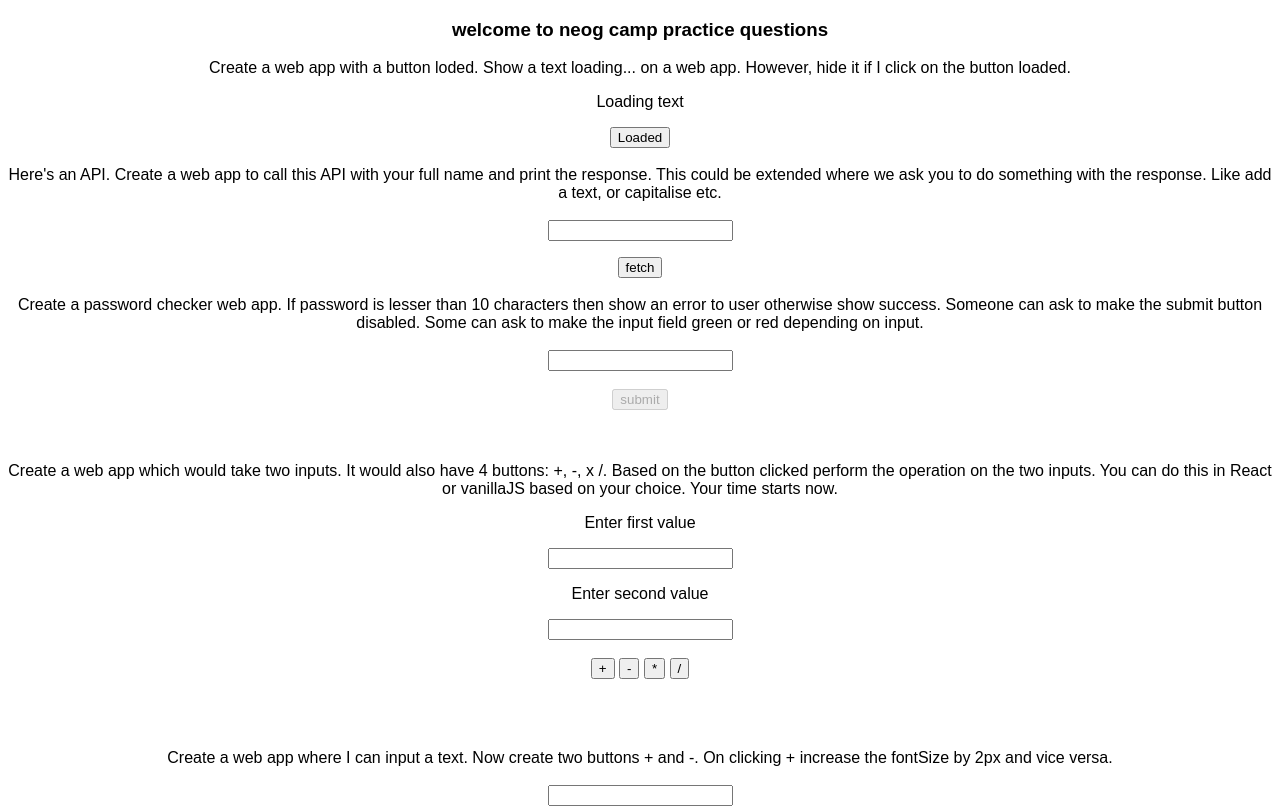
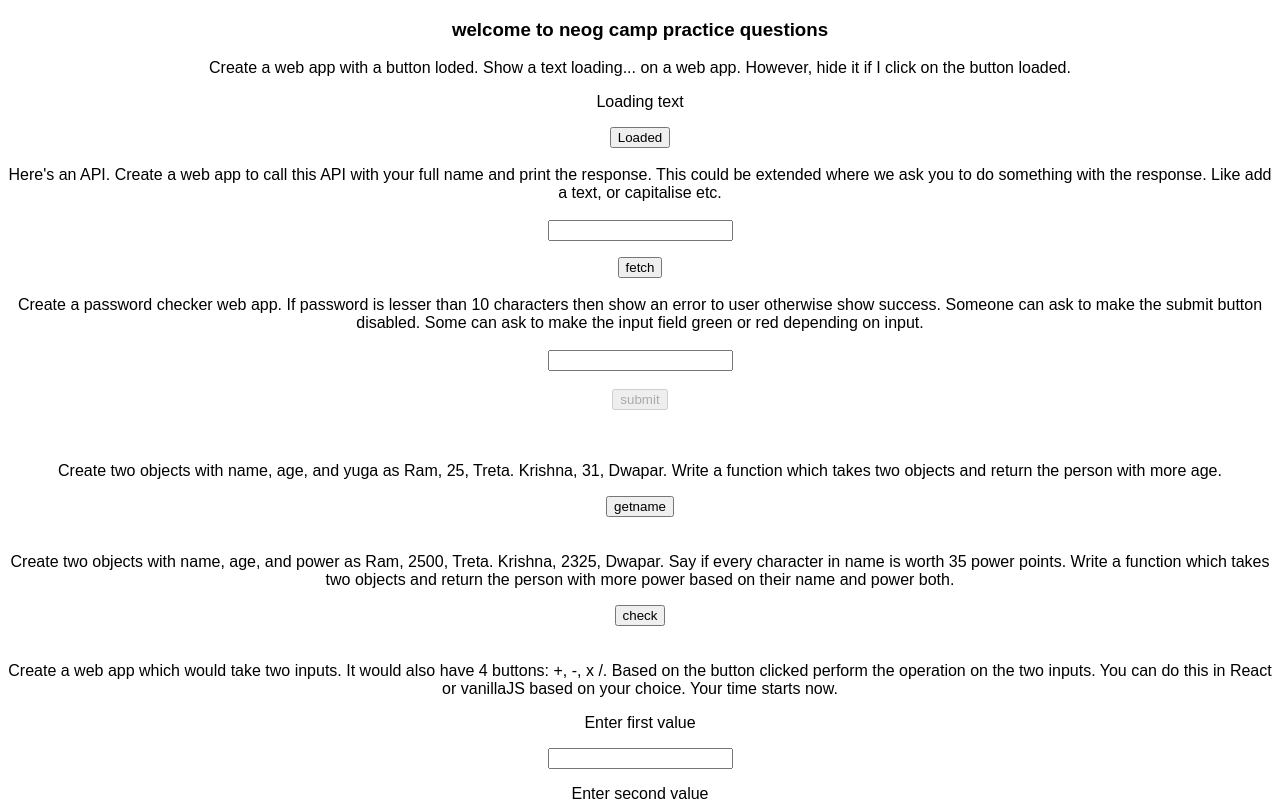
Before and after one commit to ishitakeshawani/Frontend-Interview-Preparation, a React (Create React App) app: page / in a window 1280 px wide. Shown: the top 808 px of the page. Built offline with nearby package versions, Linux system fonts and the light colour scheme.

Commit message:
added 16th quetsions

```diff
--- a/src/App.js
+++ b/src/App.js
@@ -6,6 +6,8 @@ import Q1 from "./Q1";
 import Q2 from "./Q2";
 import Q3 from "./Q3";
 import Q4 from "./Q4";
+import Q14 from "./Q14";
+import Q16 from "./Q16";
 
 export default function App() {
   return (
@@ -27,6 +29,15 @@ export default function App() {
       <br />
       <br />
       <Q11 />
+      <br />
+      <br />
+      Create two objects with name, age, and yuga as Ram, 25, Treta. Krishna, 31, Dwapar. Write a function which takes two objects and return the person with more age.
+      <Q14 />
+      <br />
+      <br />
+      Create two objects with name, age, and power as Ram, 2500, Treta. Krishna, 2325, Dwapar. Say if every character in name is worth 35 power points.
+      Write a function which takes two objects and return the person with more power based on their name and power both.
+      <Q16 />
       <br />
       <br />
       Create a web app which would take two inputs.
```
